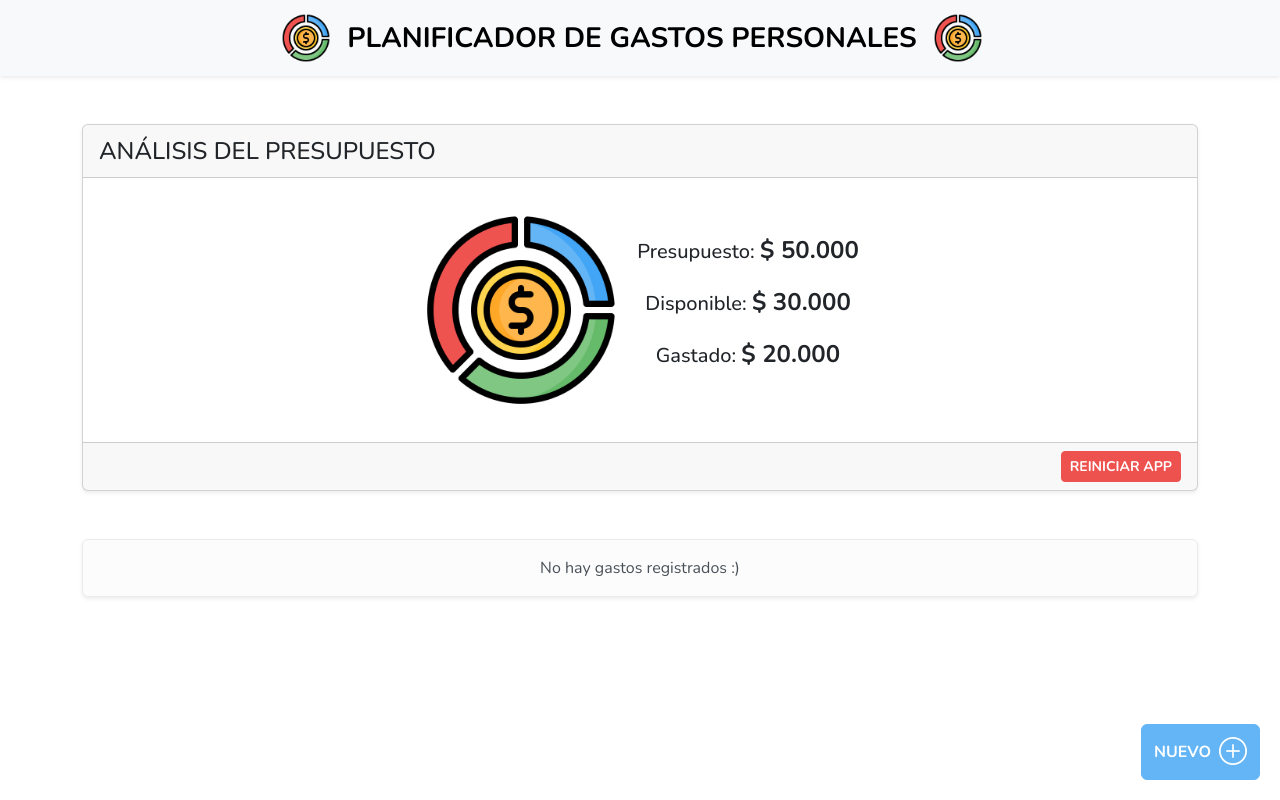
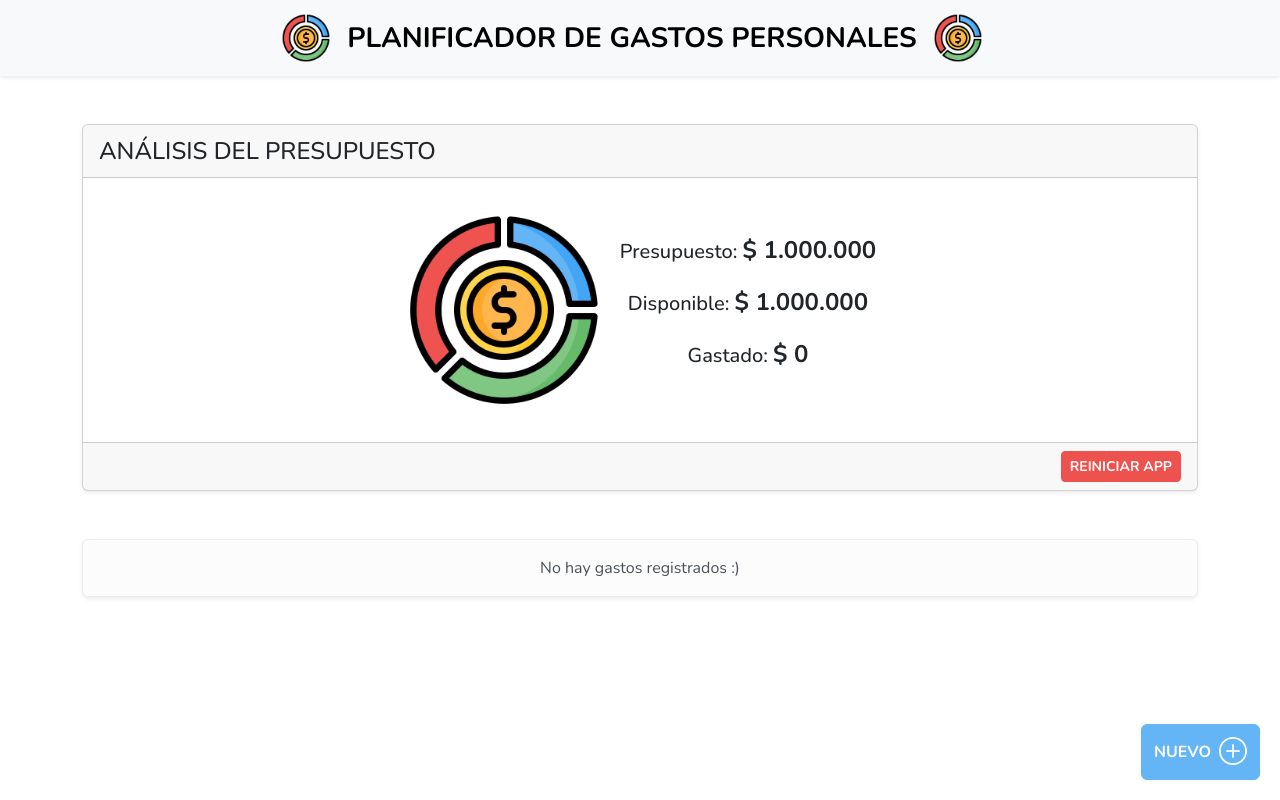
Before and after one commit to jdocdev/seguimiento-gastos-personales-react-tyscript, a React (Vite) app: page / in a window 1280 px wide. Built offline with nearby package versions, Linux system fonts and the light colour scheme.

Commit message:
Mostrando los datos del presupuesto

```diff
--- a/src/components/BudgetTracker.tsx
+++ b/src/components/BudgetTracker.tsx
@@ -1,7 +1,14 @@
+import { useMemo } from "react";
+import { useBudget } from "../hooks/useBudget";
 import AmountDisplay from "./AmountDisplay";
 import Grafico from "/favicon.png";
 
 const BudgetTracker = () => {
+
+  const {state} = useBudget()
+  const totalExpenses = useMemo(()=>state.expenses.reduce((total,expense)=>expense.expenseAmount + total,0),[state.expenses])
+  const remainingBudget = state.budget-totalExpenses
+
   return (
     <div className="card shadow-sm" style={{ width: "80rem" }}>
       <div className="card-header">
@@ -14,9 +21,9 @@ const BudgetTracker = () => {
           <img src={Grafico} alt="Ejemplo de grafica" width="200" />
         </div>
         <div className="d-flex flex-column align-items-center">
-          <AmountDisplay label="Presupuesto" amount={50000} />
-          <AmountDisplay label="Disponible" amount={30000} />
-          <AmountDisplay label="Gastado" amount={20000} />
+          <AmountDisplay label="Presupuesto" amount={state.budget} />
+          <AmountDisplay label="Disponible" amount={remainingBudget} />
+          <AmountDisplay label="Gastado" amount={totalExpenses} />
         </div>
       </div>
       <div className="card-footer text-end">
--- a/src/reducers/budget-reducer.ts
+++ b/src/reducers/budget-reducer.ts
@@ -18,7 +18,7 @@ export type BudgetState = {
 
 const initialBudget = () : number => {
     const localStorageBudget = localStorage.getItem('budget')
-    return localStorageBudget ? Number(localStorageBudget) : 100000
+    return localStorageBudget ? Number(localStorageBudget) : 1000000
 }
 
 const localStorageExpenses = (): Expense[] => {
```
